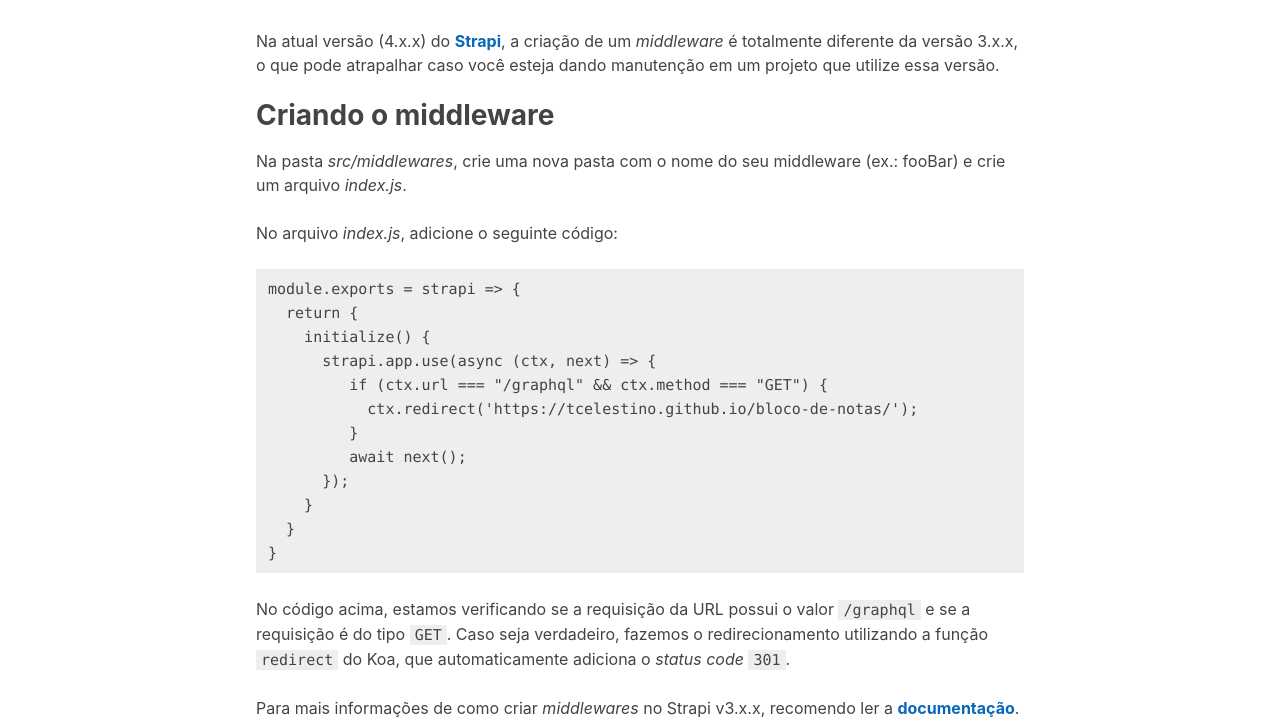
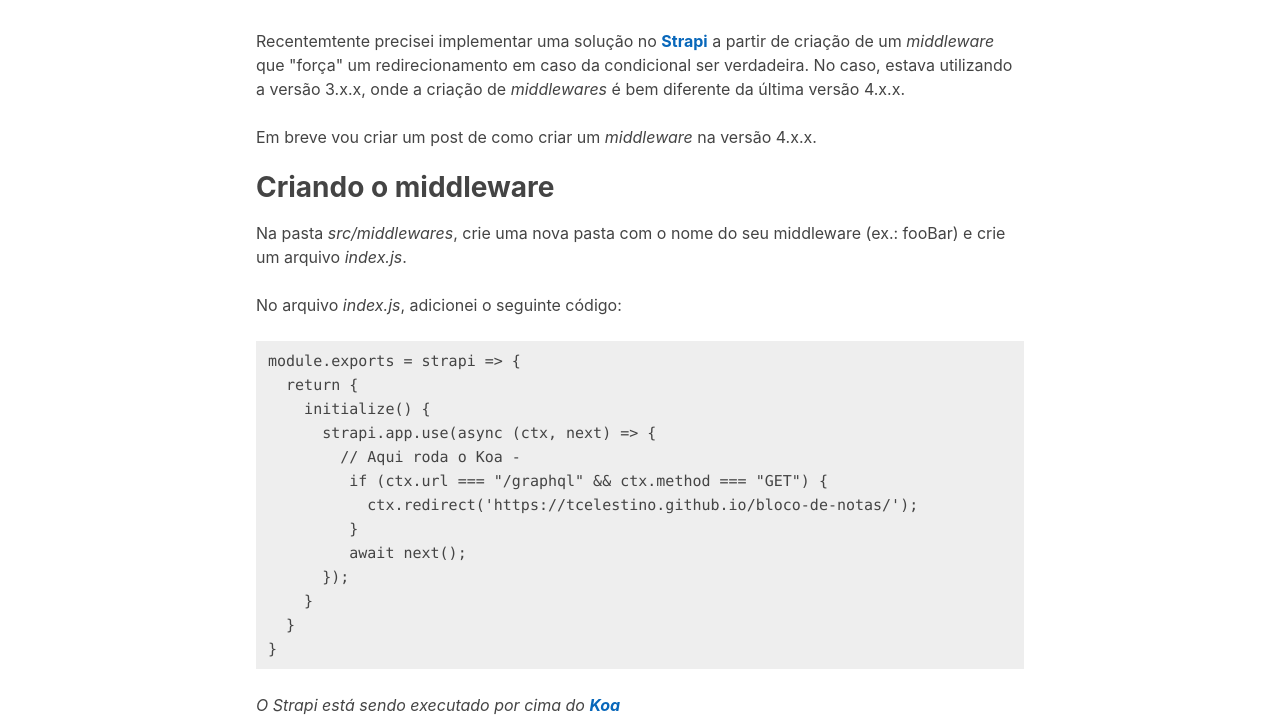
Before and after one commit to tcelestino/bloco-de-notas, an Eleventy site: page posts/2022/criando-middleware-strapi-v3.md in a window 1280 px wide. Shown: the part 240-959 px from the top of the page. Built offline with nearby package versions, Linux system fonts and the light colour scheme; Eleventy itself is replaced by a stand-in of ours; code samples lack their colours; files that its build step writes are made by us from their sources.

Commit message:
doc: improvement text

````diff
--- a/posts/2022/criando-middleware-strapi-v3.md
+++ b/posts/2022/criando-middleware-strapi-v3.md
@@ -4,19 +4,22 @@ title: "Criando middleware para redirecionamento no Strapi v3"
 date: 2022-02-24
 ---
 
-Na atual versão (4.x.x) do [Strapi](https://strapi.io/), a criação de um *middleware* é totalmente diferente da versão 3.x.x, o que pode atrapalhar caso você esteja dando manutenção em um projeto que utilize essa versão.
+Recentemtente precisei implementar uma solução no [Strapi](https://strapi.io/) a partir de criação de um *middleware* que "força" um redirecionamento em caso da condicional ser verdadeira. No caso, estava utilizando a versão 3.x.x, onde a criação de *middlewares* é bem diferente da última versão 4.x.x.
+
+Em breve vou criar um post de como criar um *middleware* na versão 4.x.x.
 
 ## Criando o middleware
 
 Na pasta *src/middlewares*, crie uma nova pasta com o nome do seu middleware (ex.: fooBar) e crie um arquivo *index.js*.
 
-No arquivo *index.js*, adicione o seguinte código:
+No arquivo *index.js*, adicionei o seguinte código:
 
 ```js
 module.exports = strapi => {
   return {
     initialize() {
       strapi.app.use(async (ctx, next) => {
+        // Aqui roda o Koa -
          if (ctx.url === "/graphql" && ctx.method === "GET") {
            ctx.redirect('https://tcelestino.github.io/bloco-de-notas/');
          }
@@ -27,6 +30,8 @@ module.exports = strapi => {
 }
 ```
 
-No código acima, estamos verificando se a requisição da URL possui o valor  `/graphql` e se a requisição é do tipo `GET`. Caso seja verdadeiro, fazemos o redirecionamento utilizando a função `redirect` do Koa, que automaticamente adiciona o *status code* `301`.
+*O Strapi está sendo executado por cima do [Koa](http://koajs.com/)*
+
+Vale notar que é feita uma requisição assíncrona, logo é possível utilizar [Promises](https://developer.mozilla.org/pt-BR/docs/Web/JavaScript/Guide/Using_promises) em *middlewares*.
 
 Para mais informações de como criar *middlewares* no Strapi v3.x.x, recomendo ler a [documentação](https://docs-v3.strapi.io/developer-docs/latest/setup-deployment-guides/configurations.html#middlewares).
````
